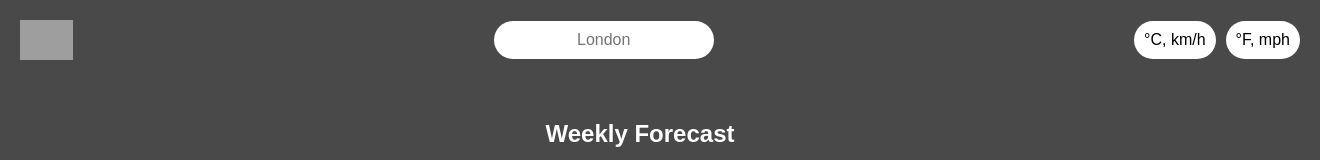
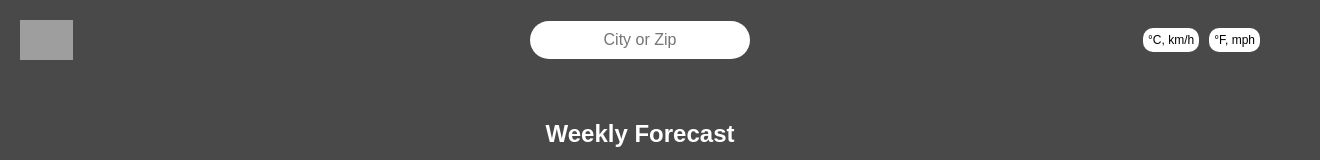
Before and after one commit to aurorn/weather-app, a React app: page / in a window 1280 px wide. Shown: the top 160 px of the page, 1320 px wide, since content can reach past the window. Built offline with nearby package versions, Linux system fonts and the light colour scheme; no server answers; grey boxes are pictures that could not be loaded.

Commit message:
Grid layout instead of flex

```diff
--- a/src/components/Header.jsx
+++ b/src/components/Header.jsx
@@ -4,7 +4,7 @@
 const Header = ({ onSearch }) => {
   const [location, setLocation] = useState('');
 
-  const handleKeyPress = (event) => {
+  const handleKeyPress = event => {
     if (event.key === 'Enter') {
       onSearch(location);
     }
@@ -16,9 +16,9 @@
       <Form className="search-container">
         <FormControl
           type="text"
-          placeholder="London"
+          placeholder="City or Zip"
           value={location}
-          onChange={(e) => setLocation(e.target.value)}
+          onChange={e => setLocation(e.target.value)}
           onKeyPress={handleKeyPress}
         />
       </Form>
--- a/src/styles/styles.css
+++ b/src/styles/styles.css
@@ -11,14 +11,16 @@
 }
 
 .header {
-  display: flex;
-  justify-content: space-between;
+  display: grid;
+  grid-template-columns: 1fr 1fr 1fr;
   align-items: center;
   padding: 20px;
-  width: 100%;
+
 }
 
 .header img {
+  display: flex;
+  align-items: center;
   height: 40px;
 }
 
@@ -45,12 +47,12 @@
 }
 
 .unit-buttons button {
-  padding: 10px;
-  font-size: 16px;
+  padding: 5px;
+  font-size: 12px;
   border: none;
   background: white;
   color: black;
-  border-radius: 20px;
+  border-radius: 10px;
 }
 
 .main-content {
```
